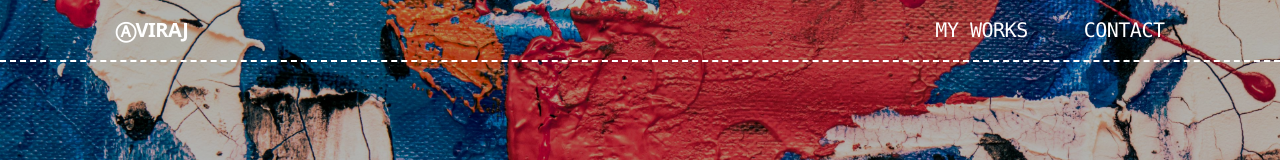
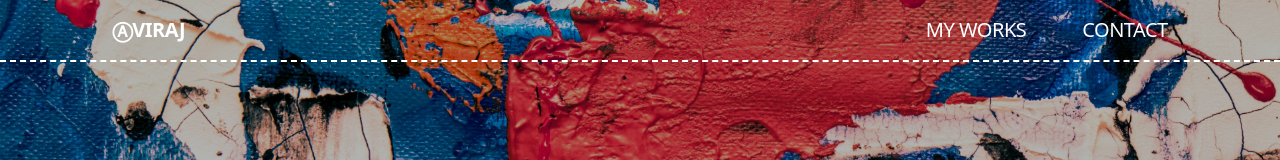
Before and after one commit to Abhiraj05/aviraj_portfolio, a React (Vite) app: page / in a window 1280 px wide. Shown: the top 160 px of the page. Built offline with nearby package versions, Linux system fonts and the light colour scheme.

Commit message:
files added

```diff
--- a/index.html
+++ b/index.html
@@ -4,7 +4,7 @@
     <meta charset="UTF-8" />
     <link rel="icon" type="image/svg+xml" href="/vite.svg" />
     <meta name="viewport" content="width=device-width, initial-scale=1.0" />
-    <link href="https://fonts.googleapis.com/css2?family=Montserrat:wght@400;600;800&display=swap" rel="stylesheet">
+    <link href="https://fonts.googleapis.com/css2?family=Anton&display=swap" rel="stylesheet">
 
     <title>Vite + React</title>
 
--- a/src/components/Dottedline.jsx
+++ b/src/components/Dottedline.jsx
@@ -12,7 +12,7 @@ const Dottedline=({type,ide})=>{
     return(
         <>
     <div id={ide} className="bg-[#292929] pt-10  text-center md:text-left dotted-element">
-        <h3 className="uppercase text-white font-['Montserrat', 'sans-serif'] font-extrabold mt-3.5 md:pl-20 md:text-4xl  text-2xl tracking-wide">
+        <h3 className="uppercase text-white font-anton  font-extrabold mt-3.5 md:pl-20 md:text-4xl  text-2xl tracking-wide">
           {type}
         </h3>
         <div className="border-[0.2px] border-dashed mt-4 border-white mx-11 "></div>
--- a/src/components/Navbar.jsx
+++ b/src/components/Navbar.jsx
@@ -23,7 +23,7 @@ function NavBar(){
               </a>
             </div>
             <div>
-              <ul className="flex justify-center items-center md:gap-14 gap-6 text-white font-mono font-light uppercase md:text-xl tracking-tight">
+              <ul className="flex justify-center items-center md:gap-14 gap-6 text-white font-anton font-light uppercase md:text-xl tracking-tight">
                 <a href="#link1" className="hover:underline"><li className="">my works</li></a>
                 <a href="#link2"><li className="hover:underline">contact</li></a>
                 {/* <li>resume</li> */}
--- a/src/pages/Home.jsx
+++ b/src/pages/Home.jsx
@@ -53,7 +53,7 @@ function Home() {
           <div className="absolute inset-0 flex flex-col md:bg-black/30 bg-black/20">
             <NavBar></NavBar>
             <div className="flex flex-col justify-center md:items-start md:mt-36 mt-36 md:px-36  items-center my-element">
-              <div className="text-white font-['Montserrat', 'sans-serif'] font-extrabold text-center uppercase md:text-[150px] tracking-wider text-8xl">
+              <div className="text-white font-anton font-extrabold text-center uppercase md:text-[150px] tracking-wider text-8xl">
                 <h3> &#9398;vi</h3>
                 <h3>raj</h3>
                 <p className="md:text-[22px] text-[15px] pt-4 text-[#ffe600]">
--- a/tailwind.config.js
+++ b/tailwind.config.js
@@ -2,17 +2,12 @@
 export default {
   content: [
     "./index.html",
-    "./src/**/*.{js,ts,jsx,tsx}",
+    "./src/**/*.{js,ts,jsx,tsx}", // covers everything in src
   ],
   theme: {
     extend: {
       fontFamily: {
-        sansserif: ['Montserrat', 'sans-serif'],
-      },
-      colors: {
-        neonYellow: '#D9FF00',
-        darkBlack: '#000000',
-        lightGray: '#AAAAAA',
+        anton: ['Anton', 'sans-serif'],
       },
     },
   },
```
